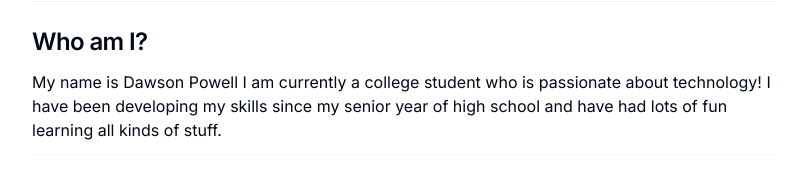
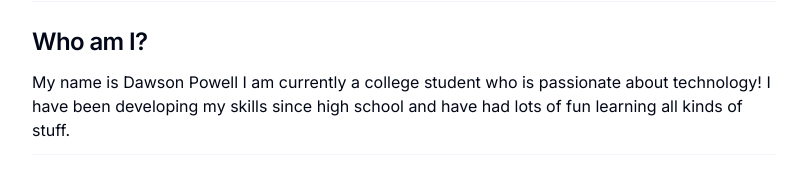
Before and after one commit to dawsonpowell07/portfolio, a Next.js app: page /about in a window 1280 px wide. Shown: the part 159-341 px from the top of the page, without its empty margins (236-1043 px from the left). Built offline with nearby package versions, Linux system fonts and the light colour scheme.

Commit message:
changed wording

```diff
--- a/src/app/about/page.tsx
+++ b/src/app/about/page.tsx
@@ -23,8 +23,7 @@ export default function Page() {
         </div>
         <p>
           My name is Dawson Powell I am currently a college student who is
-          passionate about technology! I have been developing my skills since my
-          senior year of high school and have had lots of fun learning all kinds
+          passionate about technology! I have been developing my skills since high school and have had lots of fun learning all kinds
           of stuff.
         </p>
         <hr className="border-muted" />
```
